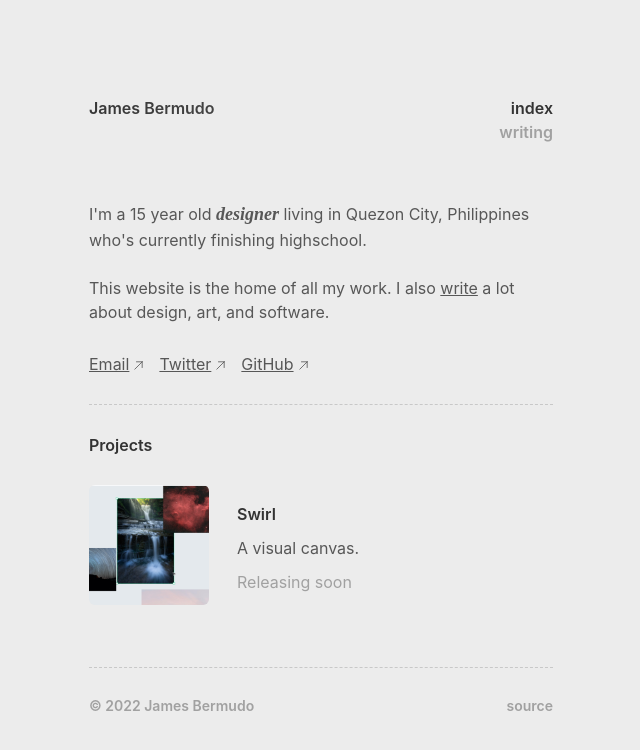
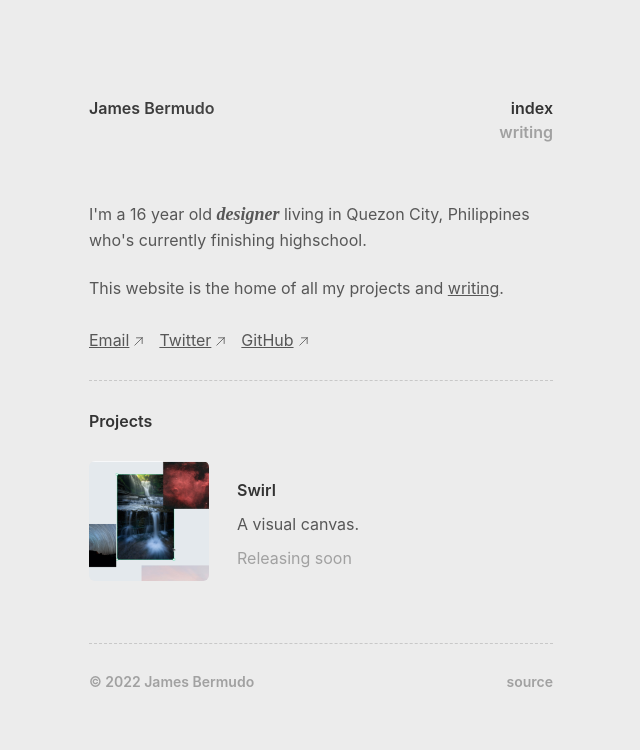
Before and after one commit to jcebermudo/jamesbermudo.com, a Next.js app: page / in a window 1280 px wide. Shown: the top 750 px of the page, without its empty margins (319-959 px from the left). Built offline with nearby package versions, Linux system fonts and the light colour scheme.

Commit message:
bio edited

```diff
--- a/pages/index.jsx
+++ b/pages/index.jsx
@@ -41,7 +41,7 @@ export default function Home() {
         <link rel="icon" type="image/x-icon" href="/favicon.ico"></link>
       </Head>
       <p className="text-[#575757] text-base mt-14">
-        I&apos;m a 15 year old{" "}
+        I&apos;m a 16 year old{" "}
         <span className="font-['Newsreader'] font-semibold italic text-lg">
           designer
         </span>{" "}
@@ -49,13 +49,12 @@ export default function Home() {
         highschool.
         <br />
         <br />
-        This website is the home of all my work. I also{" "}
+        This website is the home of all my projects and{" "}
         <Link href="/writing">
           <a className="underline text-base duration-150 hover:text-[#19A1FD]">
-            write
+            writing
           </a>
-        </Link>{" "}
-        a lot about design, art, and software.
+        </Link>{"."}
       </p>
       <div className="flex space-x-4 mt-7">
         <a
```
